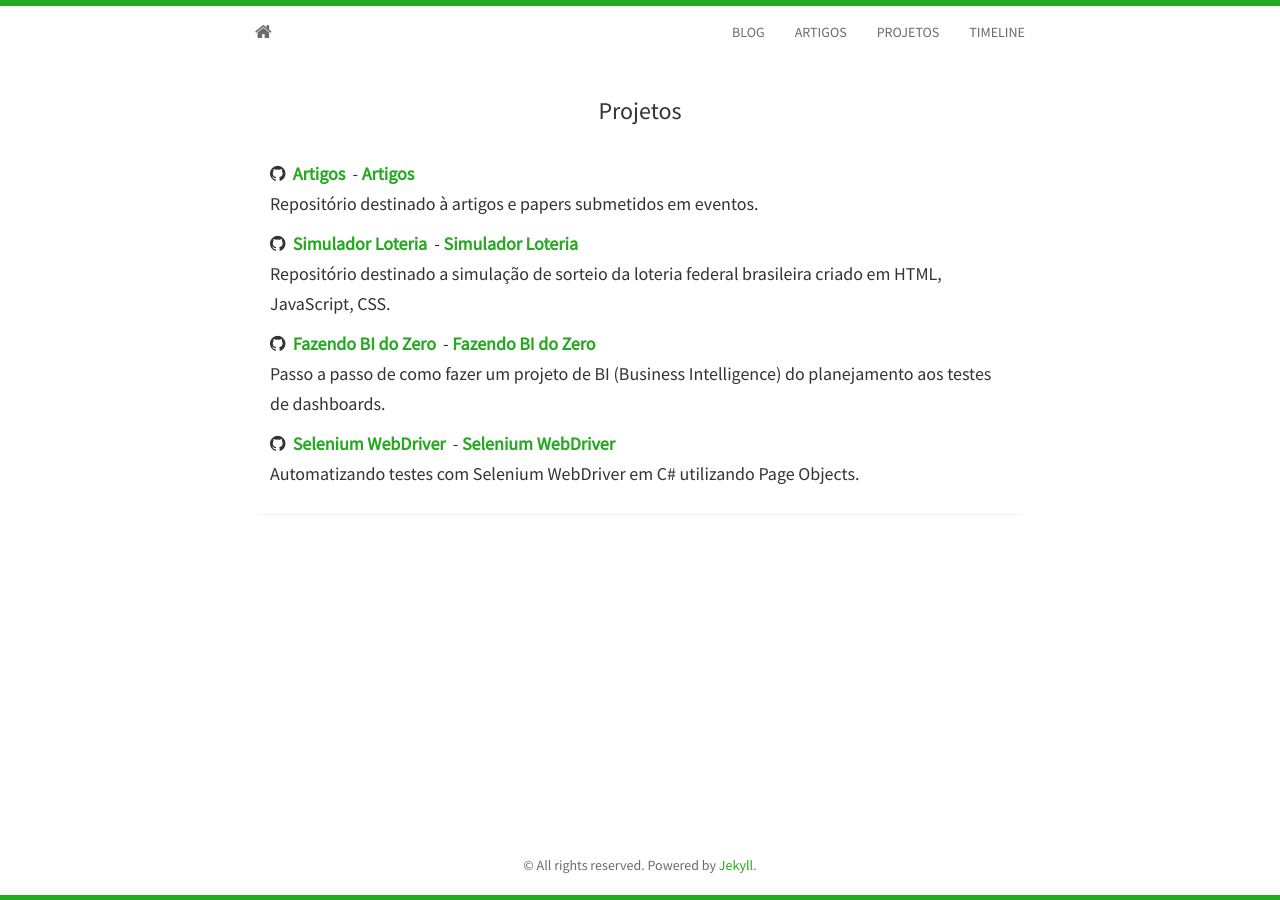
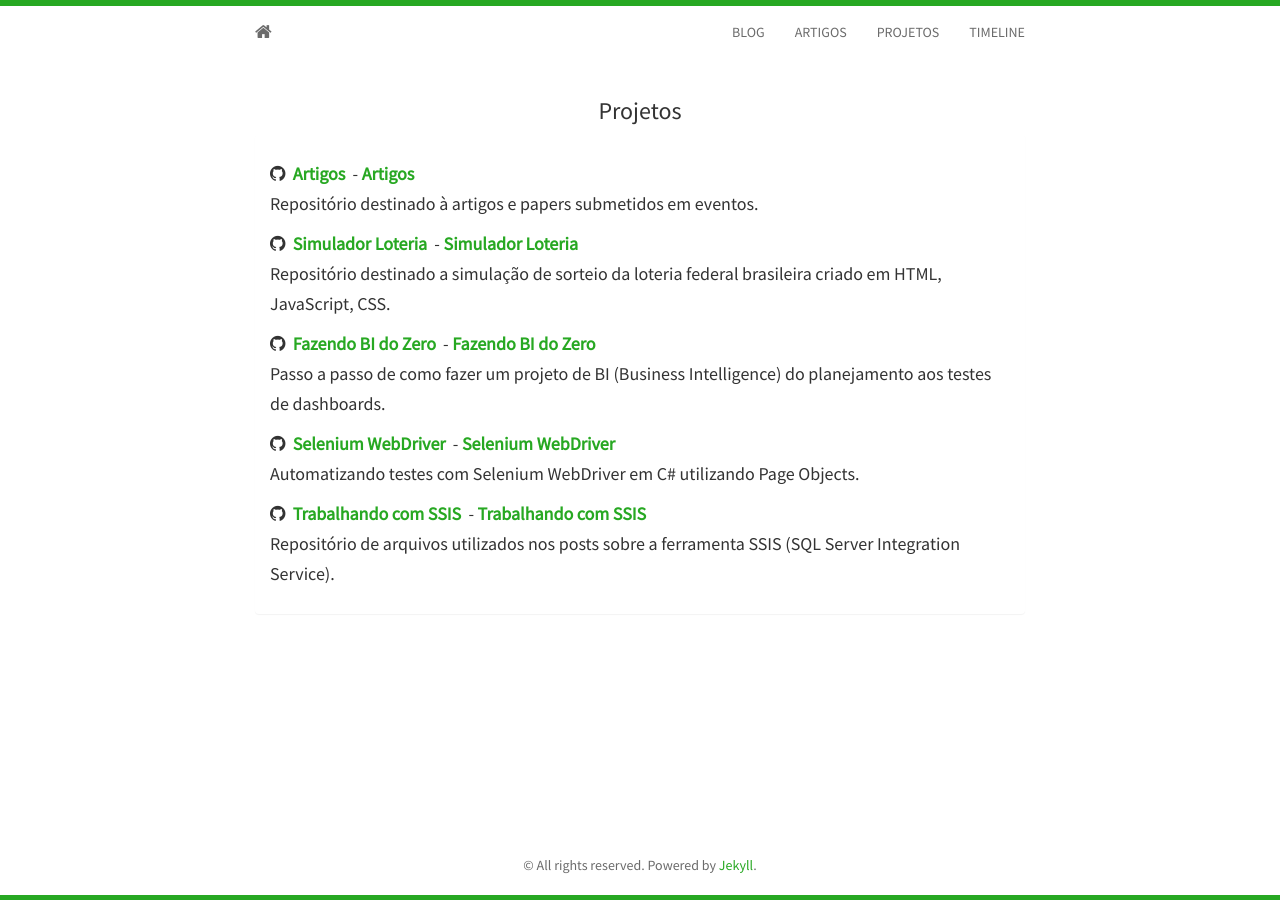
Before and after one commit to mateusbtlopes/mateusbtlopes.github.io, a Jekyll site: the page built from projects.html, in a window 1280 px wide. Built offline with Jekyll 4.4.1, drawn with Linux system fonts in a browser that asks for light colours; nearby versions of some CDN libraries.

Commit message:
- Criando post criação de projetos e pacotes no SSIS.

```diff
--- a/_includes/projects.html
+++ b/_includes/projects.html
@@ -23,6 +23,11 @@
 			</i>&nbsp;-&nbsp;<strong><a href="../selenium-webdriver" target="_blank">Selenium WebDriver</a></strong>
 			<p>Automatizando testes com Selenium WebDriver em C# utilizando Page Objects.</p>
 		</h5>
+		<h5>
+			<i class="fa fa-github"></i>&nbsp;&nbsp;<strong><a href="https://github.com/mateusblopes/trabalhando-com-ssis" target="_blank">Trabalhando com SSIS</a></strong>
+			</i>&nbsp;-&nbsp;<strong><a href="../selenium-webdriver" target="_blank">Trabalhando com SSIS</a></strong>
+			<p>Repositório de arquivos utilizados nos posts sobre a ferramenta SSIS (SQL Server Integration Service).</p>
+		</h5>
     </div>
   </div>
 </div>
```
Also changed, not shown: _posts/2016-12-01-Criando projeto e pacotes no SSIS.md (added, +47 -0 lines), _posts/img/ProjectSSIS1.png (added), _posts/img/ProjectSSIS2.png (added), _posts/img/ProjectSSIS3.png (added), _posts/img/ProjectSSIS4.png (added), _posts/img/ProjectSSIS5.png (added).
